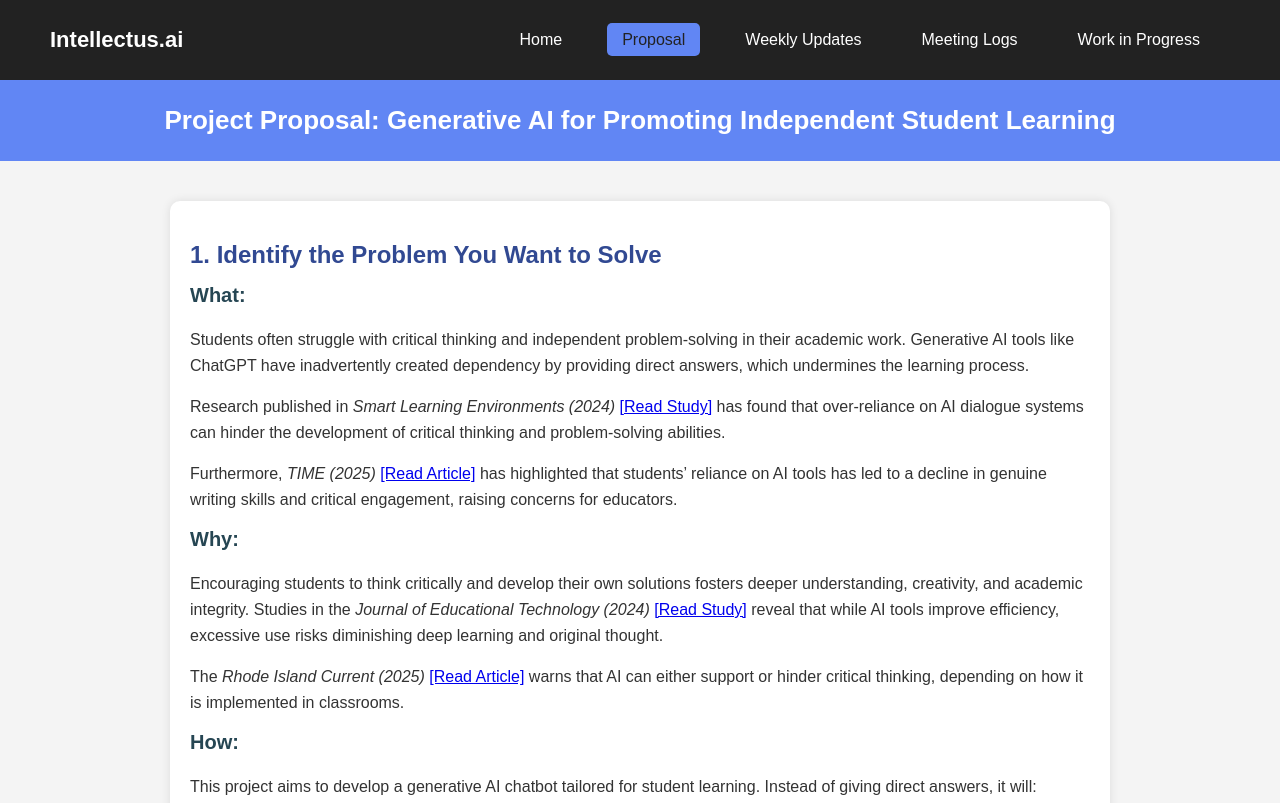
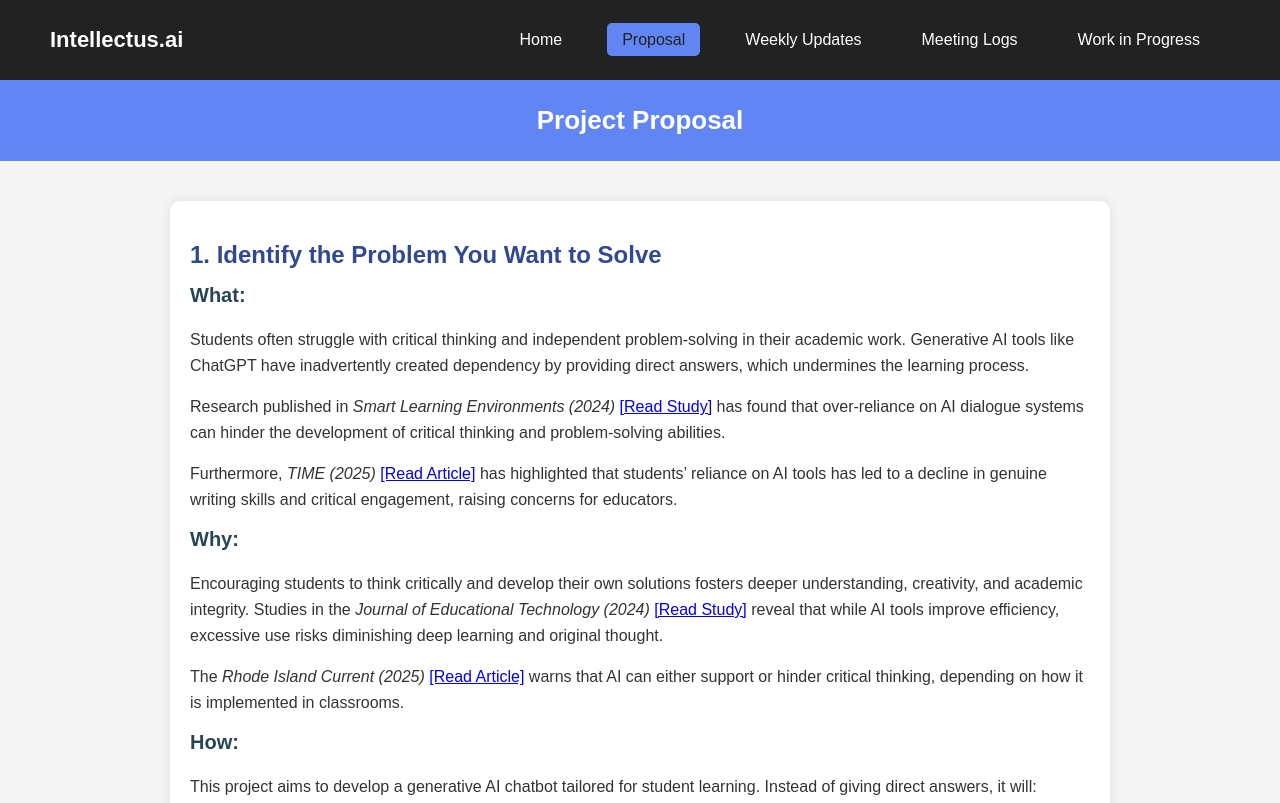
Before and after one commit to a6r9n/CST3390-Portfolio, a plain HTML site: page proposal.html in a window 1280 px wide. Shown: the top 803 px of the page. Drawn offline with Linux system fonts and the light colour scheme.

Commit message:
Updated website content

```diff
--- a/proposal.html
+++ b/proposal.html
@@ -22,7 +22,7 @@
 
     <!-- Page Header -->
     <header class="page-header">
-        <h1>Project Proposal: Generative AI for Promoting Independent Student Learning</h1>
+        <h1>Project Proposal</h1>
     </header>
 
     <!-- Proposal Content -->
```
